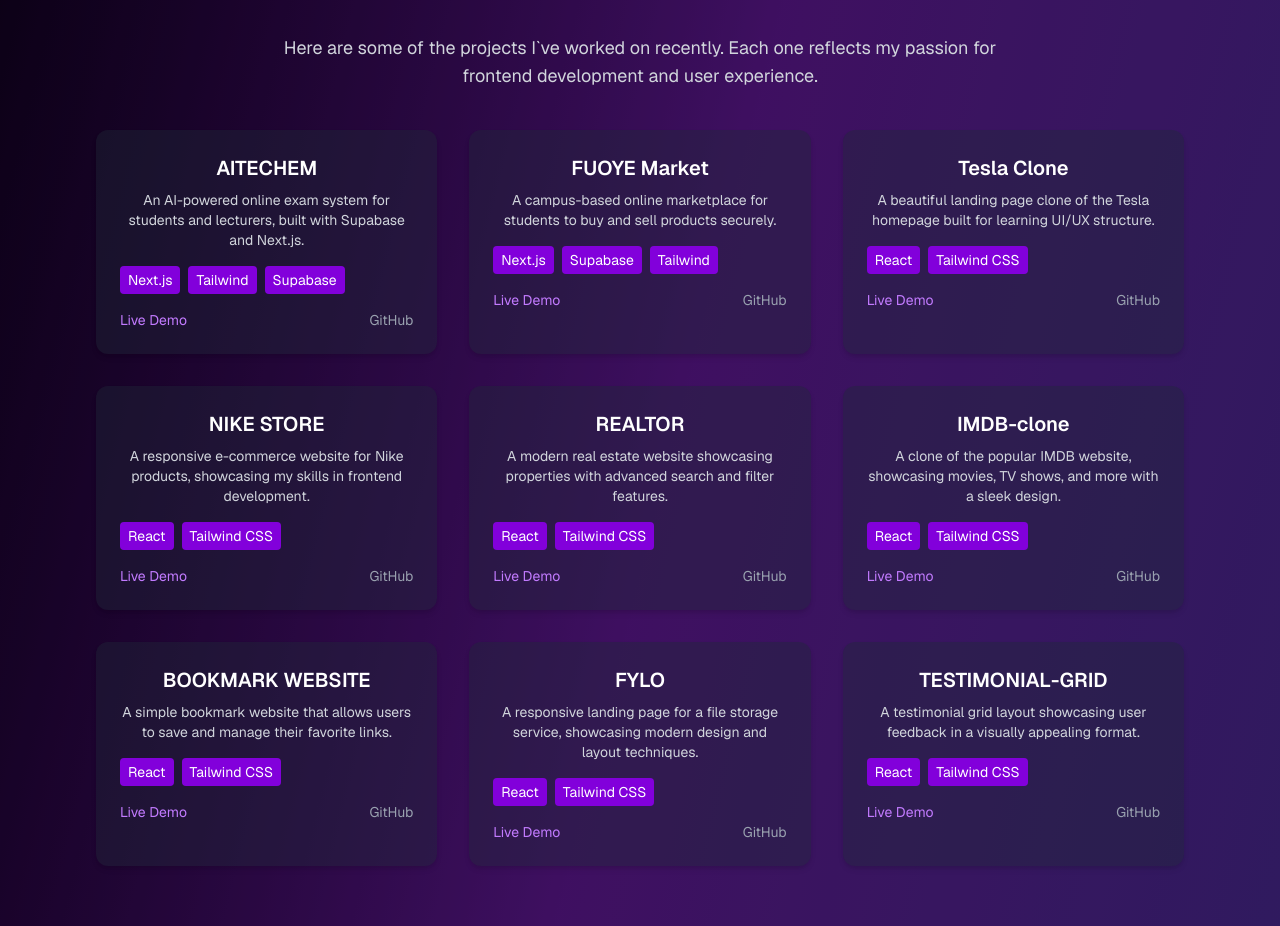
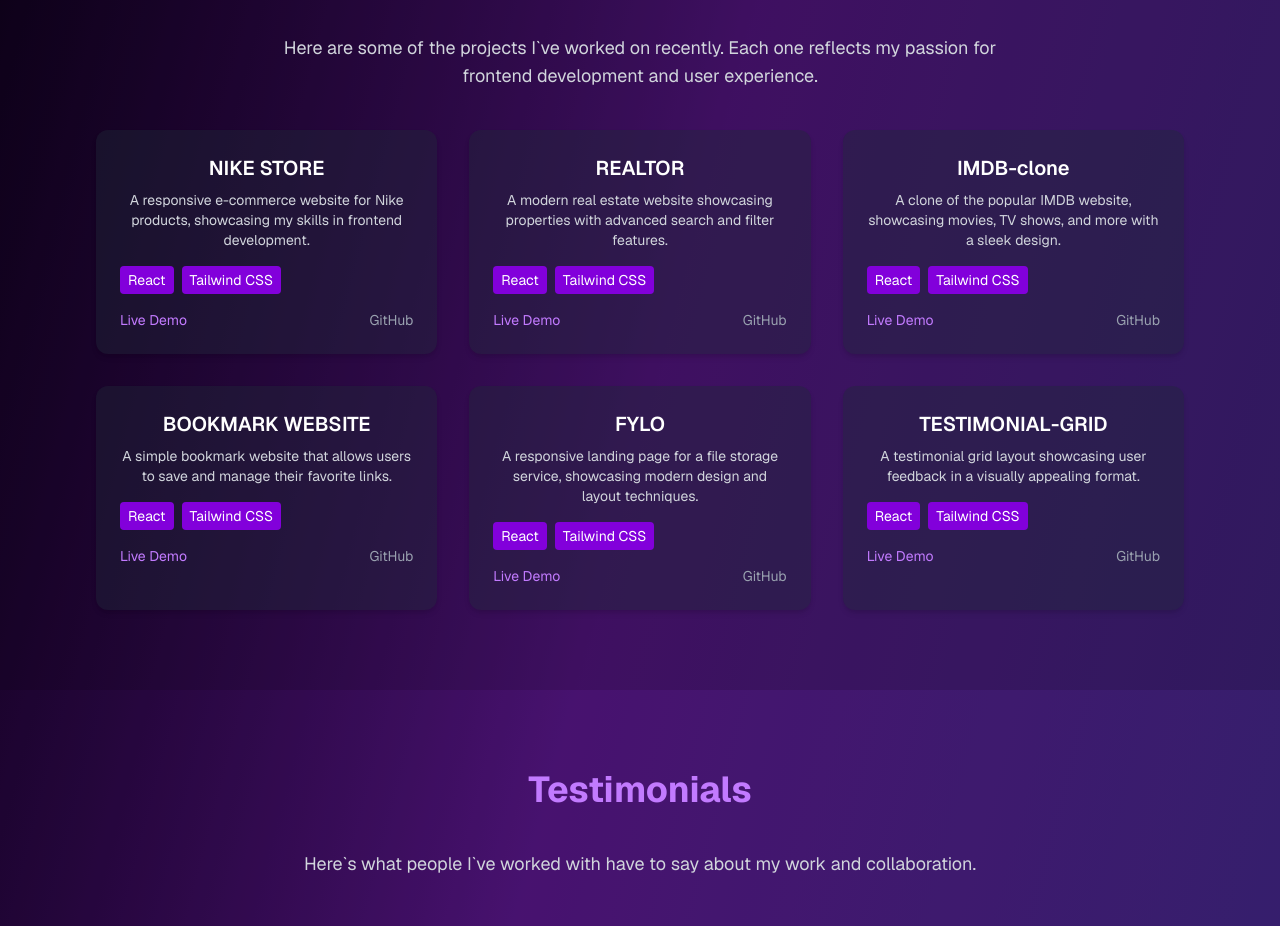
Before and after one commit to AlbertAdekanye/codewithkanye-portfolio, a Next.js app: page / in a window 1280 px wide. Shown: the part 2000-2926 px from the top of the page. Built offline with nearby package versions, Linux system fonts and the light colour scheme.

Commit message:
refactor: clean up comments and improve code readability in Home component

```diff
--- a/src/app/page.js
+++ b/src/app/page.js
@@ -44,7 +44,7 @@ export default function Home() {
           {/* Image Section */}
           <div className="w-full md:w-1/2 flex justify-center">
             <img
-              src="/albert.png" // Make sure this image exists in your public folder
+              src="/albert.png"
               alt="Albert Adekanye"
               className="rounded-2xl w-60 md:w-80 shadow-lg"
             />
@@ -73,7 +73,6 @@ export default function Home() {
           </div>
         </div>
       </section>
-      {/* SKILL SECTION */}
       {/* SKILLS SECTION */}
 <section id="skills" className="px-6 md:px-24 py-20 text-center bg-black/20">
   <h2 className="text-3xl md:text-4xl font-bold text-purple-400 mb-10">Skills & Tech Stack</h2>
@@ -134,7 +133,7 @@ export default function Home() {
 
   <div className="grid grid-cols-1 sm:grid-cols-2 lg:grid-cols-3 gap-8 max-w-7xl mx-auto">
     {/* Project Card 1 */}
-    <div className="bg-gray-800/40 rounded-xl p-6 shadow-md hover:shadow-lg hover:-translate-y-1 transition">
+    {/* <div className="bg-gray-800/40 rounded-xl p-6 shadow-md hover:shadow-lg hover:-translate-y-1 transition">
       <h3 className="text-xl font-semibold text-white mb-2">AITECHEM</h3>
       <p className="text-sm text-gray-300 mb-4">
         An AI-powered online exam system for students and lecturers, built with Supabase and Next.js.
@@ -148,10 +147,10 @@ export default function Home() {
         <a href="https://aitechem.vercel.app" target="_blank" className="text-purple-400 hover:underline">Live Demo</a>
         <a href="https://github.com/AlbertAdekanye/AITECHEM" target="_blank" className="text-gray-400 hover:underline">GitHub</a>
       </div>
-    </div>
+    </div> */}
 
     {/* Project Card 2 */}
-    <div className="bg-gray-800/40 rounded-xl p-6 shadow-md hover:shadow-lg hover:-translate-y-1 transition">
+    {/* <div className="bg-gray-800/40 rounded-xl p-6 shadow-md hover:shadow-lg hover:-translate-y-1 transition">
       <h3 className="text-xl font-semibold text-white mb-2">FUOYE Market</h3>
       <p className="text-sm text-gray-300 mb-4">
         A campus-based online marketplace for students to buy and sell products securely.
@@ -165,10 +164,10 @@ export default function Home() {
         <a href="https://fuoyemarket.vercel.app" target="_blank" className="text-purple-400 hover:underline">Live Demo</a>
         <a href="https://github.com/AlbertAdekanye/fuoye-market" target="_blank" className="text-gray-400 hover:underline">GitHub</a>
       </div>
-    </div>
+    </div> */}
 
     {/* Project Card 3 */}
-    <div className="bg-gray-800/40 rounded-xl p-6 shadow-md hover:shadow-lg hover:-translate-y-1 transition">
+    {/* <div className="bg-gray-800/40 rounded-xl p-6 shadow-md hover:shadow-lg hover:-translate-y-1 transition">
       <h3 className="text-xl font-semibold text-white mb-2">Tesla Clone</h3>
       <p className="text-sm text-gray-300 mb-4">
         A beautiful landing page clone of the Tesla homepage built for learning UI/UX structure.
@@ -181,7 +180,8 @@ export default function Home() {
         <a href="https://tesla-clone-codewithkanye.vercel.app" target="_blank" className="text-purple-400 hover:underline">Live Demo</a>
         <a href="https://github.com/AlbertAdekanye/tesla-clone" target="_blank" className="text-gray-400 hover:underline">GitHub</a>
       </div>
-    </div>
+    </div> */}
+
     {/* Project Card 4 */}
     <div className="bg-gray-800/40 rounded-xl p-6 shadow-md hover:shadow-lg hover:-translate-y-1 transition">
       <h3 className="text-xl font-semibold text-white mb-2">NIKE STORE</h3>
@@ -197,6 +197,7 @@ export default function Home() {
         <a href="https://github.com/AlbertAdekanye/nike-fake-store-clone" target="_blank" className="text-gray-400 hover:underline">GitHub</a>
       </div>
     </div>
+
     {/* Project Card 5 */}
     <div className="bg-gray-800/40 rounded-xl p-6 shadow-md hover:shadow-lg hover:-translate-y-1 transition">
       <h3 className="text-xl font-semibold text-white mb-2">REALTOR</h3>
@@ -212,6 +213,7 @@ export default function Home() {
         <a href="https://github.com/AlbertAdekanye/Realtor-Clone" target="_blank" className="text-gray-400 hover:underline">GitHub</a>
       </div>
     </div>
+
     {/* Project Card 6 */}
     <div className="bg-gray-800/40 rounded-xl p-6 shadow-md hover:shadow-lg hover:-translate-y-1 transition">
       <h3 className="text-xl font-semibold text-white mb-2">IMDB-clone</h3>
@@ -227,6 +229,7 @@ export default function Home() {
         <a href="https://github.com/AlbertAdekanye/IMDB-clone" target="_blank" className="text-gray-400 hover:underline">GitHub</a>
       </div>
     </div>
+
   {/* Project Card 7 */}
     <div className="bg-gray-800/40 rounded-xl p-6 shadow-md hover:shadow-lg hover:-translate-y-1 transition">
       <h3 className="text-xl font-semibold text-white mb-2">BOOKMARK WEBSITE</h3>
@@ -242,6 +245,7 @@ export default function Home() {
         <a href="https://github.com/AlbertAdekanye/bookmark1" target="_blank" className="text-gray-400 hover:underline">GitHub</a>
       </div>
     </div>
+
   {/* Project Card 8 */}
       <div className="bg-gray-800/40 rounded-xl p-6 shadow-md hover:shadow-lg hover:-translate-y-1 transition">
       <h3 className="text-xl font-semibold text-white mb-2">FYLO</h3>
@@ -257,6 +261,7 @@ export default function Home() {
         <a href="https://github.com/AlbertAdekanye/fylo1" target="_blank" className="text-gray-400 hover:underline">GitHub</a>
       </div>
     </div>
+
     {/* Project Card 9 */}
     <div className="bg-gray-800/40 rounded-xl p-6 shadow-md hover:shadow-lg hover:-translate-y-1 transition">
       <h3 className="text-xl font-semibold text-white mb-2">TESTIMONIAL-GRID</h3>
@@ -274,6 +279,7 @@ export default function Home() {
     </div>
   </div>
 </section>
+
 {/* TESTIMONIALS SECTION */}
 <section id="testimonials" className="px-6 md:px-24 py-20 bg-black/20 text-center">
   <h2 className="text-3xl md:text-4xl font-bold text-purple-400 mb-10">Testimonials</h2>
@@ -379,10 +385,9 @@ export default function Home() {
     </div>
   </div>
 </section>
- {/* CONTACT SECTION */}
-      <Contact />
-
-      {/* FOOTER */}
+{/* CONTACT SECTION */}
+<Contact />
+{/* FOOTER */}
 
 <Footer />
 </main>
```
